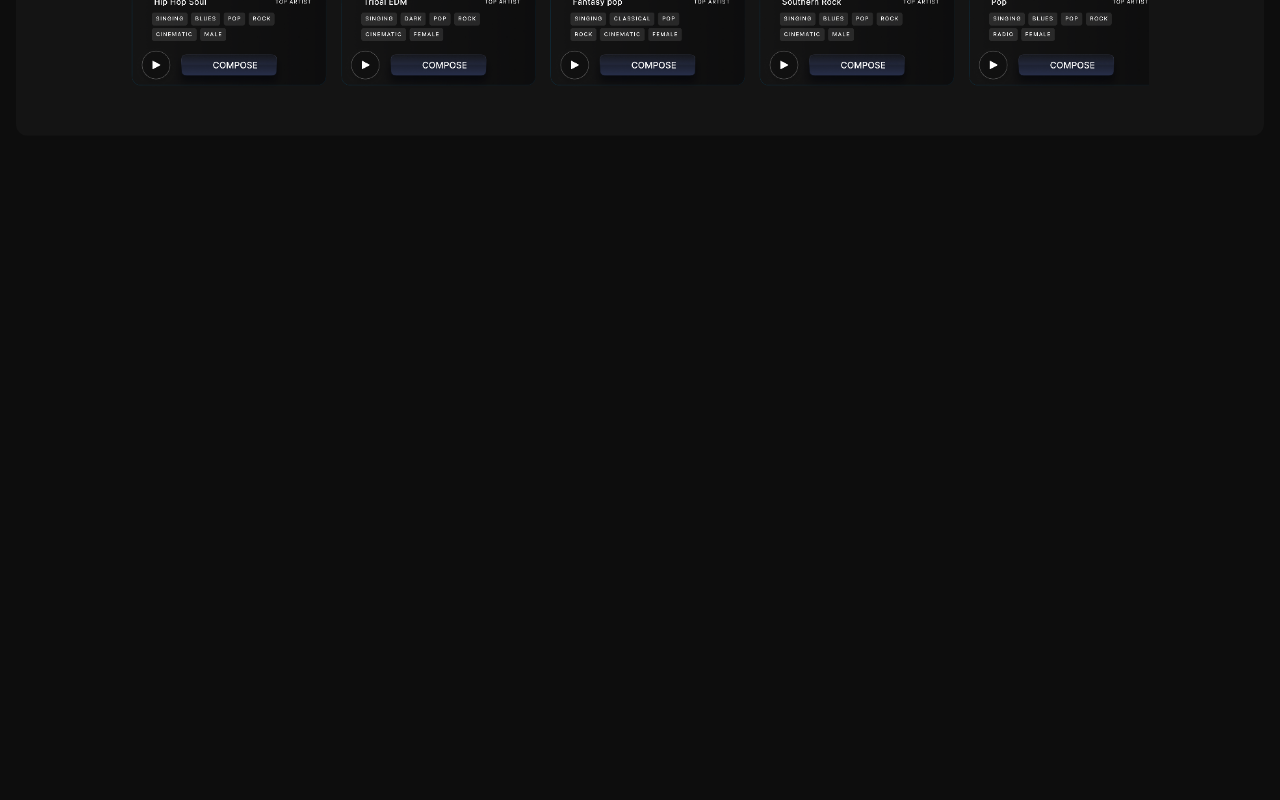
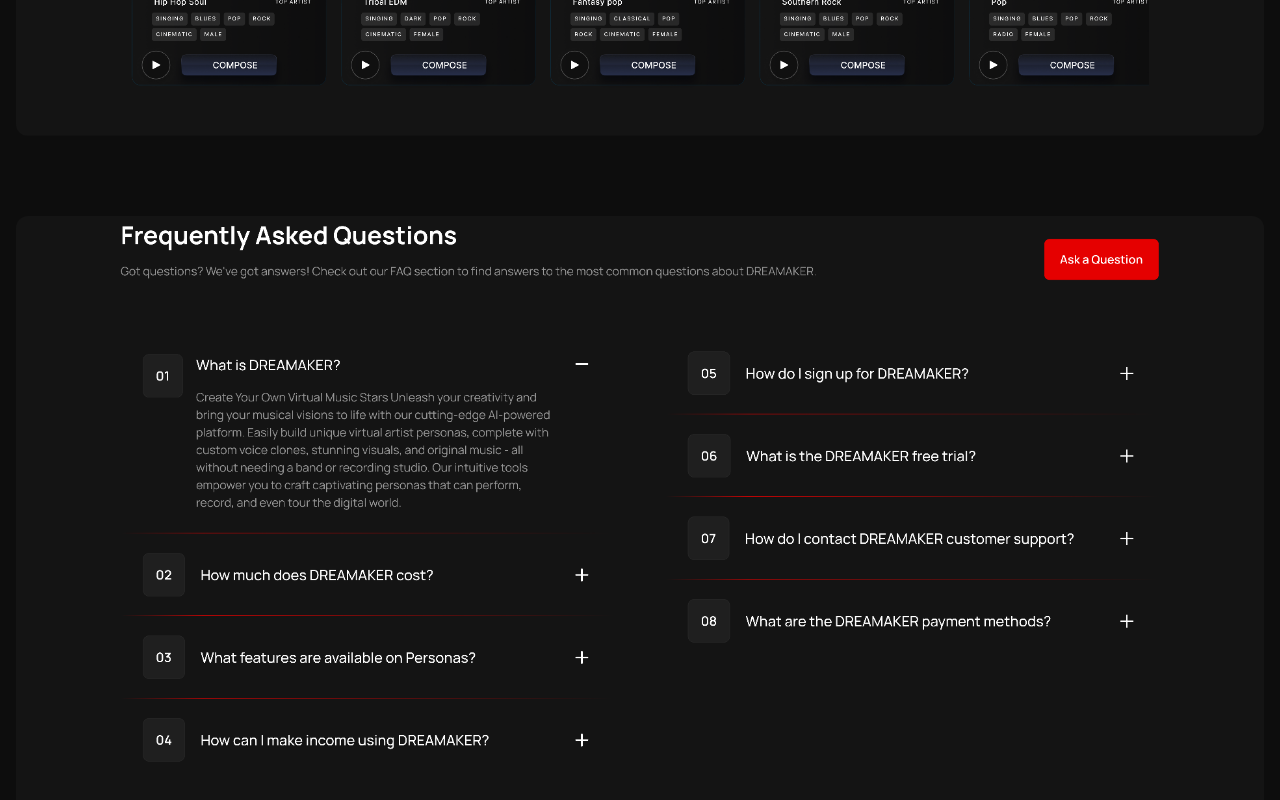
Before and after one commit to indygostudio/dreamforge, a React (Vite) app: page / in a window 1280 px wide. Shown: the part 2863-3663 px from the top of the page. Before the commit the page ends 3079 px from the top, so only its background shows below. Built offline with nearby package versions, Linux system fonts and the light colour scheme.

Commit message:
Add image to Features section
Inserted a new image underneath the existing section in the Features component to ensure the complete image is visible.
[skip gpt_engineer]

```diff
--- a/src/components/Features.tsx
+++ b/src/components/Features.tsx
@@ -28,11 +28,19 @@ export const Features = () => {
           </div>
         </section>
 
-        <section>
-          <div className="relative rounded-xl overflow-hidden">
+        <section className="mb-20">
+          <div className="relative rounded-xl overflow-hidden mb-20">
             <img
               src="/lovable-uploads/e6070cd9-7a10-4470-b557-b1eba61123e7.png"
               alt="AI Record Label and Marketplace"
+              className="w-full object-contain"
+            />
+          </div>
+
+          <div className="relative rounded-xl overflow-hidden">
+            <img
+              src="/lovable-uploads/952f59dc-0e30-4da9-b398-625b2355b543.png"
+              alt="Frequently Asked Questions"
               className="w-full object-contain"
             />
           </div>
```
Also changed, not shown: public/lovable-uploads/952f59dc-0e30-4da9-b398-625b2355b543.png (added).
